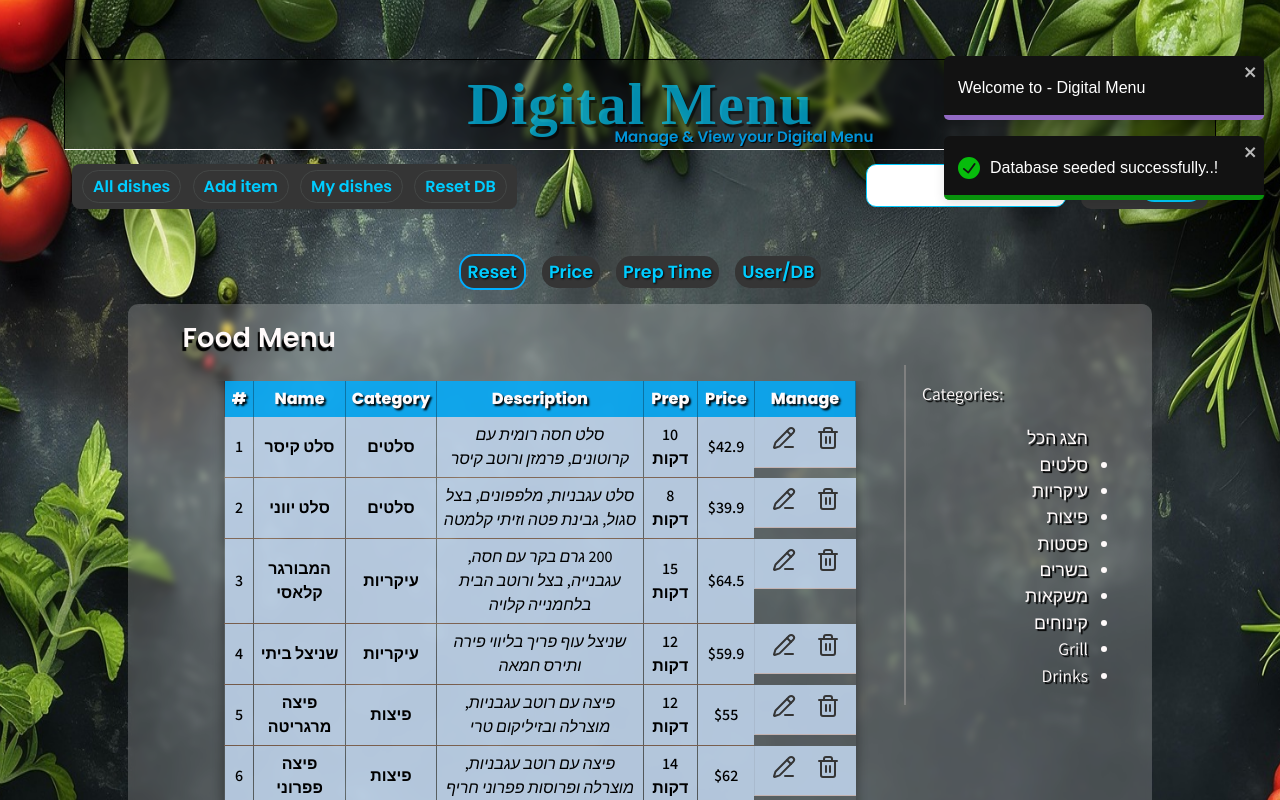
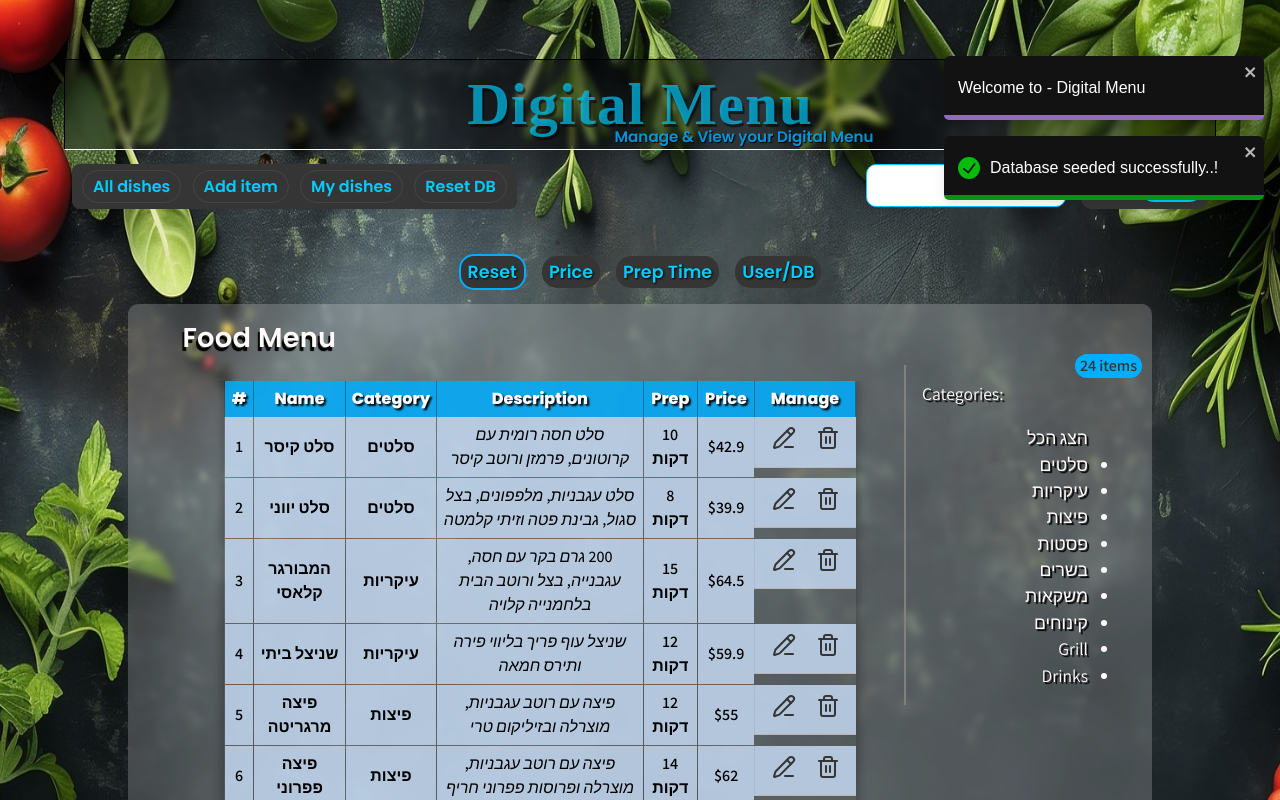
Before and after one commit to l2DWOLF/digital-menu-demo, a React (Vite) app: page /#/ in a window 1280 px wide. Shown: the top 800 px of the page. Built offline with nearby package versions, Linux system fonts and the light colour scheme; a web font is replaced by a local one.

Commit message:
added - items counter.

```diff
--- a/src/components/pages/home/Home.jsx
+++ b/src/components/pages/home/Home.jsx
@@ -203,6 +203,7 @@ function Home() {
 
             <div className="menu-display">
                 <h3>Food Menu</h3>
+                <p className="items-counter">{menu.length} items</p>
                 {viewMode === "table" && (
                     <div className="table-view">
                         <table>
--- a/src/components/pages/home/css/home.css
+++ b/src/components/pages/home/css/home.css
@@ -15,6 +15,7 @@
     background-position: center center;
     background-size: 130% 130%;
 }
+
 
 .home-div h1{
     padding: unset;
@@ -99,7 +100,6 @@
     display: flex;
     align-items: center;
     justify-content: center;
-
 }
 .menu-control p{
     font-size: 1.2rem;
@@ -177,7 +177,19 @@
     text-shadow: -2px 4px 1px #020202 !important;
 
 }
-
+.items-counter {
+    position: absolute;
+    background: #00aeff;
+    color: #353535;
+    top: 50px;
+    right: 10px;
+    font-size: 1rem;
+    font-weight: 600;
+    padding: 0 5px;
+    text-align: center;
+    z-index: 4;
+    border-radius: 20px;
+}
 .category-filter {
     min-width: 200px;
     max-width: 200px;
@@ -446,7 +458,9 @@
         left: 1em;
         font-size: 1.1rem;
     }
-
+    .items-counter{
+        top: 10px;
+    }
     .category-filter{
         margin-top: 1.3em;
         min-width: 100%;
```
